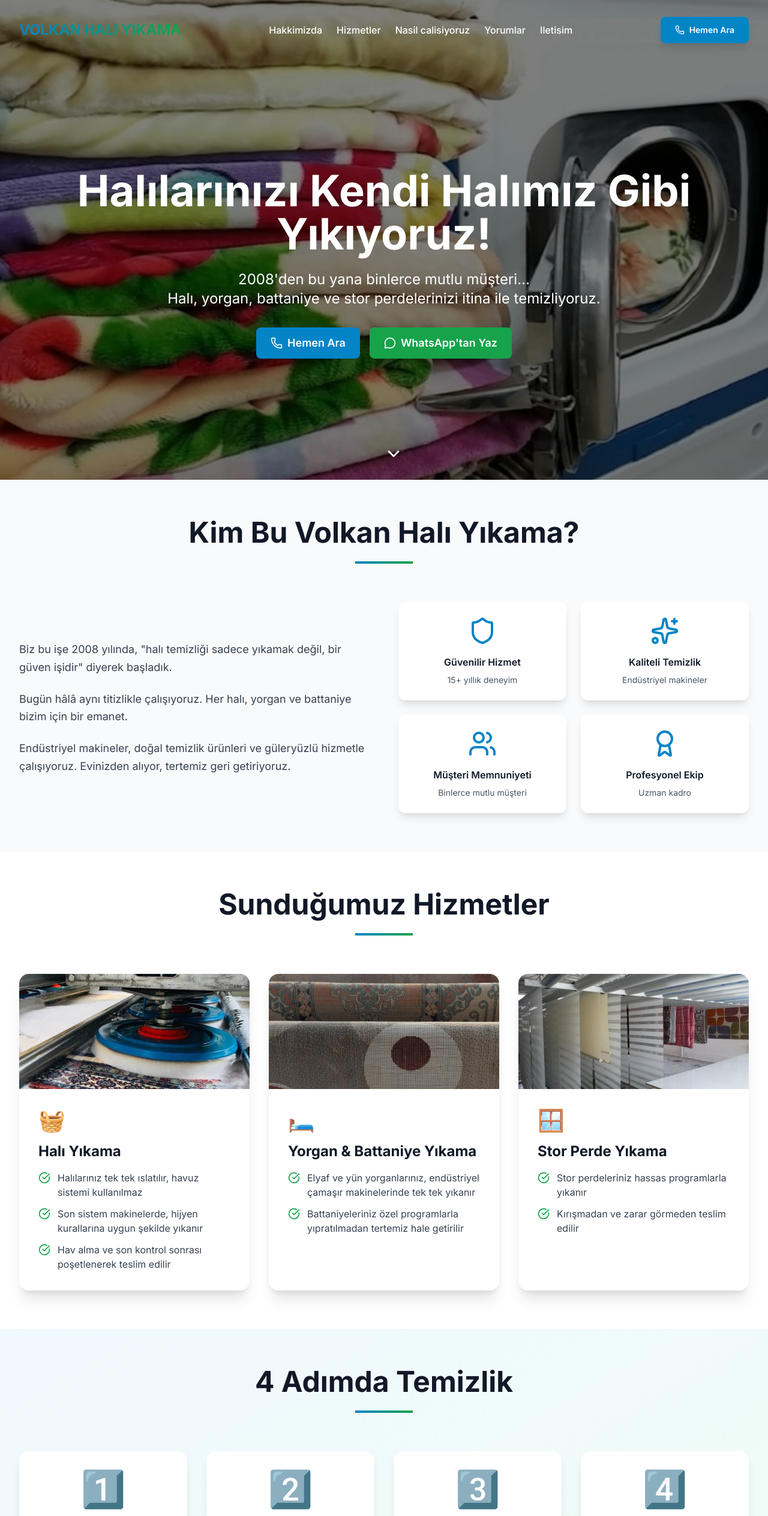
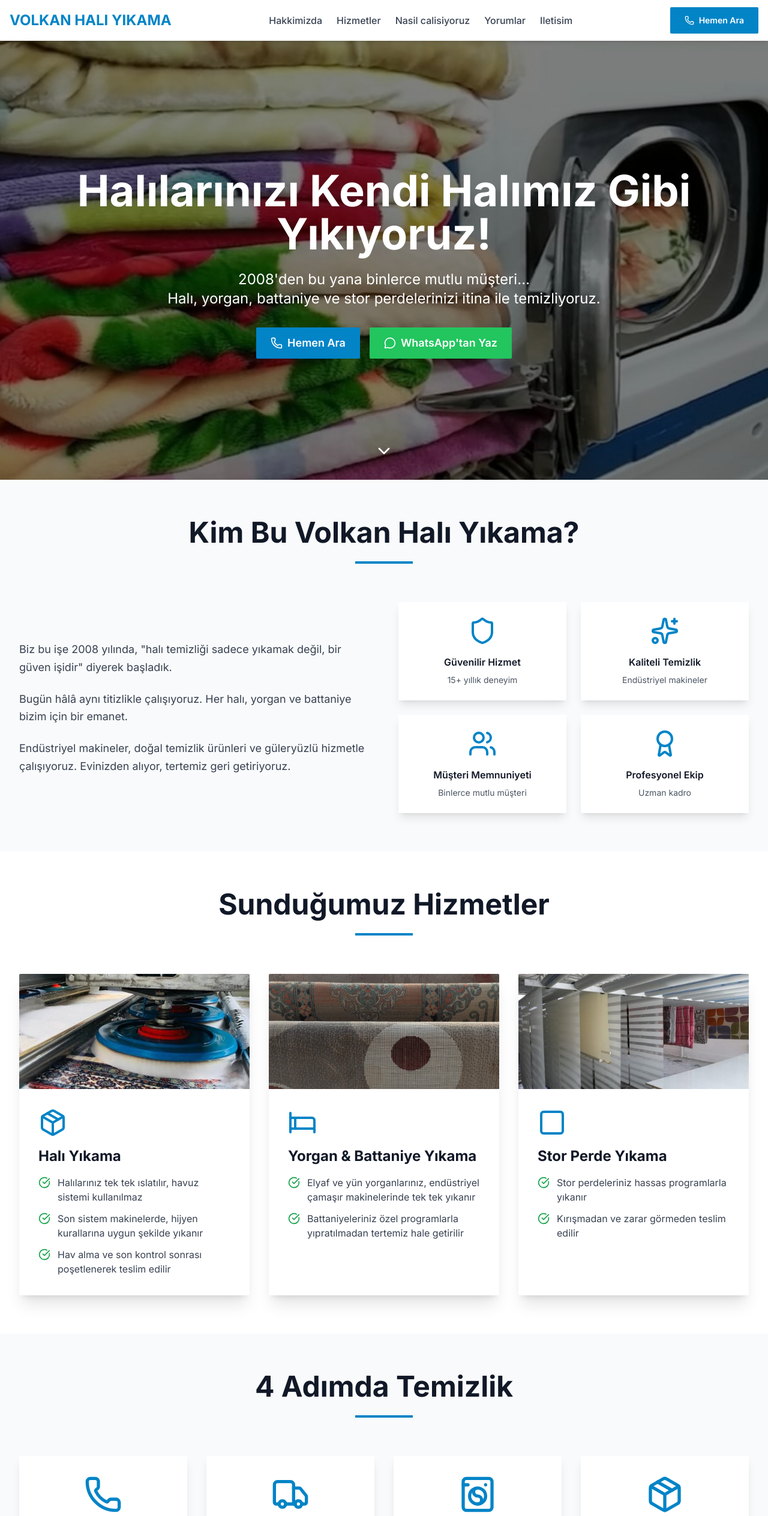
Before and after one commit to Cekolabs/volkan, a React (Create React App) app: page / in a window 1280 px wide. Shown: the top 2528 px of the page at 60% size. Built offline with nearby package versions, Linux system fonts and the light colour scheme.

Commit message:
Refactor components to remove framer-motion animations, update button styles to use rounded-sm, and enhance Tailwind CSS configurations for improved consistency.

```diff
--- a/src/components/About.tsx
+++ b/src/components/About.tsx
@@ -1,5 +1,4 @@
 import React from 'react';
-import { motion } from 'framer-motion';
 import { Shield, Sparkles, Users, Award } from 'lucide-react';
 
 const About: React.FC = () => {
@@ -25,26 +24,15 @@ const About: React.FC = () => {
   return (
     <section id="hakkimizda" className="section-padding bg-gray-50">
       <div className="container-custom">
-        <motion.div
-          initial={{ opacity: 0, y: 30 }}
-          whileInView={{ opacity: 1, y: 0 }}
-          transition={{ duration: 0.8 }}
-          viewport={{ once: true }}
-          className="text-center mb-16"
-        >
+        <div className="text-center mb-16">
           <h2 className="text-4xl md:text-5xl font-bold text-gray-900 mb-6">
             Kim Bu Volkan Halı Yıkama?
           </h2>
-          <div className="w-24 h-1 bg-gradient-to-r from-primary-600 to-secondary-600 mx-auto"></div>
-        </motion.div>
+          <div className="w-24 h-1 bg-primary-600 mx-auto"></div>
+        </div>
 
         <div className="grid md:grid-cols-2 gap-12 items-center">
-          <motion.div
-            initial={{ opacity: 0, x: -30 }}
-            whileInView={{ opacity: 1, x: 0 }}
-            transition={{ duration: 0.8 }}
-            viewport={{ once: true }}
-          >
+          <div>
             <p className="text-lg text-gray-700 leading-relaxed mb-6">
               Biz bu işe 2008 yılında, "halı temizliği sadece yıkamak değil, bir
               güven işidir" diyerek başladık.
@@ -57,32 +45,22 @@ const About: React.FC = () => {
               Endüstriyel makineler, doğal temizlik ürünleri ve güleryüzlü
               hizmetle çalışıyoruz. Evinizden alıyor, tertemiz geri getiriyoruz.
             </p>
-          </motion.div>
+          </div>
 
-          <motion.div
-            initial={{ opacity: 0, x: 30 }}
-            whileInView={{ opacity: 1, x: 0 }}
-            transition={{ duration: 0.8 }}
-            viewport={{ once: true }}
-            className="grid grid-cols-2 gap-6"
-          >
+          <div className="grid grid-cols-2 gap-6">
             {features.map((item, index) => (
-              <motion.div
+              <div
                 key={index}
-                initial={{ opacity: 0, y: 20 }}
-                whileInView={{ opacity: 1, y: 0 }}
-                transition={{ duration: 0.6, delay: index * 0.1 }}
-                viewport={{ once: true }}
-                className="text-center p-6 bg-white rounded-xl shadow-lg card-hover"
+                className="text-center p-6 bg-white rounded-sm shadow-lg card-hover"
               >
                 <item.icon className="w-12 h-12 text-primary-600 mx-auto mb-4" />
                 <h3 className="font-semibold text-gray-900 mb-2">
                   {item.title}
                 </h3>
                 <p className="text-gray-600 text-sm">{item.desc}</p>
-              </motion.div>
+              </div>
             ))}
-          </motion.div>
+          </div>
         </div>
       </div>
     </section>
--- a/src/components/Footer.tsx
+++ b/src/components/Footer.tsx
@@ -1,11 +1,13 @@
 import React from 'react';
+import { Copyright } from 'lucide-react';
 
 const Footer: React.FC = () => {
   return (
     <footer className="bg-gray-800 text-white py-8">
       <div className="container-custom text-center">
-        <p className="text-gray-400">
-          ©️ 2025 Volkan Halı Yıkama – Tüm Hakları Saklıdır
+        <p className="text-gray-400 flex items-center justify-center">
+          <Copyright className="w-4 h-4 mr-2" />
+          2025 Volkan Halı Yıkama – Tüm Hakları Saklıdır
         </p>
       </div>
     </footer>
--- a/src/components/Hero.tsx
+++ b/src/components/Hero.tsx
@@ -1,5 +1,4 @@
 import React from 'react';
-import { motion } from 'framer-motion';
 import { Phone, MessageCircle, ChevronDown } from 'lucide-react';
 
 const Hero: React.FC = () => {
@@ -15,11 +14,7 @@ const Hero: React.FC = () => {
       </div>
 
       <div className="relative z-10 text-center text-white container-custom px-4">
-        <motion.div
-          initial={{ opacity: 0, y: 30 }}
-          animate={{ opacity: 1, y: 0 }}
-          transition={{ duration: 0.8 }}
-        >
+        <div>
           <h1 className="text-4xl md:text-6xl lg:text-7xl font-bold mb-6">
             Halılarınızı Kendi Halımız Gibi Yıkıyoruz!
           </h1>
@@ -30,28 +25,27 @@ const Hero: React.FC = () => {
             temizliyoruz.
           </p>
           <div className="flex flex-col sm:flex-row gap-4 justify-center items-center">
-            <a href="tel:+905551234567" className="btn-primary text-lg">
+            <a
+              href="tel:+905551234567"
+              className="bg-primary-600 hover:bg-primary-700 text-white font-semibold py-3 px-6 rounded-sm inline-flex items-center text-lg transition-colors"
+            >
               <Phone className="w-5 h-5 mr-2" />
               Hemen Ara
             </a>
             <a
               href="https://wa.me/905551234567"
-              className="btn-secondary text-lg"
+              className="bg-secondary-500 hover:bg-secondary-600 text-white font-semibold py-3 px-6 rounded-sm inline-flex items-center text-lg transition-colors"
             >
               <MessageCircle className="w-5 h-5 mr-2" />
               WhatsApp'tan Yaz
             </a>
           </div>
-        </motion.div>
+        </div>
       </div>
 
-      <motion.div
-        className="absolute bottom-8 left-1/2 transform -translate-x-1/2"
-        animate={{ y: [0, 10, 0] }}
-        transition={{ duration: 2, repeat: Infinity }}
-      >
+      <div className="absolute bottom-8 left-1/2 transform -translate-x-1/2">
         <ChevronDown className="w-8 h-8 text-white" />
-      </motion.div>
+      </div>
     </section>
   );
 };
--- a/src/components/Navigation.tsx
+++ b/src/components/Navigation.tsx
@@ -1,5 +1,4 @@
 import React, { useState } from 'react';
-import { motion, useScroll, useTransform } from 'framer-motion';
 import { Phone, Menu, X } from 'lucide-react';
 
 interface NavigationProps {
@@ -12,8 +11,6 @@ const Navigation: React.FC<NavigationProps> = ({
   scrollToSection,
 }) => {
   const [isMenuOpen, setIsMenuOpen] = useState(false);
-  const { scrollY } = useScroll();
-  const y = useTransform(scrollY, [0, 100], [0, -20]);
 
   const menuItems = [
     'hakkimizda',
@@ -29,22 +26,12 @@ const Navigation: React.FC<NavigationProps> = ({
   };
 
   return (
-    <motion.nav
-      className={`fixed top-4 left-4 right-4 z-50 transition-all duration-300 rounded-lg ${
-        isScrolled ? 'bg-white/95 backdrop-blur-md shadow-lg' : 'bg-transparent'
-      }`}
-      style={{ y }}
-    >
+    <nav className="fixed top-0 left-0 right-0 z-50 bg-white shadow-md">
       <div className="container-custom px-4 py-3">
         <div className="flex items-center justify-between">
-          <motion.div
-            className="text-xl md:text-2xl font-bold text-gradient"
-            initial={{ opacity: 0, x: -20 }}
-            animate={{ opacity: 1, x: 0 }}
-            transition={{ duration: 0.6 }}
-          >
+          <div className="text-xl md:text-2xl font-bold text-primary-600">
             VOLKAN HALI YIKAMA
-          </motion.div>
+          </div>
 
           {/* Desktop Menu */}
           <div className="hidden lg:flex items-center space-x-6">
@@ -52,11 +39,7 @@ const Navigation: React.FC<NavigationProps> = ({
               <button
                 key={item}
                 onClick={() => scrollToSection(item)}
-                className={`font-medium transition-colors duration-300 ${
-                  isScrolled
-                    ? 'text-gray-700 hover:text-primary-600'
-                    : 'text-white hover:text-primary-300'
-                }`}
+                className="font-medium text-gray-700 hover:text-primary-600"
               >
                 {item.charAt(0).toUpperCase() + item.slice(1).replace('-', ' ')}
               </button>
@@ -85,11 +68,7 @@ const Navigation: React.FC<NavigationProps> = ({
             </a>
             <button
               onClick={() => setIsMenuOpen(!isMenuOpen)}
-              className={`p-2 rounded-lg transition-colors duration-300 ${
-                isScrolled
-                  ? 'text-gray-700 hover:text-primary-600'
-                  : 'text-white hover:text-primary-300'
-              }`}
+              className="p-2 text-gray-700 hover:text-primary-600"
             >
               {isMenuOpen ? (
                 <X className="w-6 h-6" />
@@ -102,28 +81,23 @@ const Navigation: React.FC<NavigationProps> = ({
 
         {/* Mobile Menu */}
         {isMenuOpen && (
-          <motion.div
-            initial={{ opacity: 0, y: -20 }}
-            animate={{ opacity: 1, y: 0 }}
-            exit={{ opacity: 0, y: -20 }}
-            className="lg:hidden mt-4 pb-4"
-          >
-            <div className="bg-white/95 backdrop-blur-md rounded-lg p-4 shadow-lg">
+          <div className="lg:hidden mt-4 pb-4">
+            <div className="bg-gray-50 rounded-sm p-4 shadow-lg">
               {menuItems.map((item) => (
                 <button
                   key={item}
                   onClick={() => handleMenuClick(item)}
-                  className="block w-full text-left py-3 px-4 text-gray-700 hover:text-primary-600 hover:bg-gray-50 rounded-lg transition-colors duration-300"
+                  className="block w-full text-left py-3 px-4 text-gray-700 hover:text-primary-600 hover:bg-gray-100 rounded-sm"
                 >
                   {item.charAt(0).toUpperCase() +
                     item.slice(1).replace('-', ' ')}
                 </button>
               ))}
             </div>
-          </motion.div>
+          </div>
         )}
       </div>
-    </motion.nav>
+    </nav>
   );
 };
 
--- a/src/components/Process.tsx
+++ b/src/components/Process.tsx
@@ -1,62 +1,52 @@
 import React from 'react';
-import { motion } from 'framer-motion';
-import { ArrowRight } from 'lucide-react';
+import {
+  ArrowRight,
+  Phone,
+  Truck,
+  WashingMachine,
+  Package,
+  CheckCircle,
+} from 'lucide-react';
 
 const Process: React.FC = () => {
   const steps = [
     {
-      step: '1️⃣',
+      step: <Phone className="w-16 h-16 text-primary-600 mx-auto" />,
       title: 'Telefonla Bize Ulaşıyorsunuz',
       desc: 'Tek bir telefon ile randevu alın',
     },
     {
-      step: '2️⃣',
+      step: <Truck className="w-16 h-16 text-primary-600 mx-auto" />,
       title: 'Halılarınızı Evinizden Alıyoruz',
       desc: 'Ücretsiz evden alma hizmeti',
     },
     {
-      step: '3️⃣',
+      step: <WashingMachine className="w-16 h-16 text-primary-600 mx-auto" />,
       title: 'Fabrikamızda İtina İle Yıkıyoruz',
       desc: 'Profesyonel ekipman ve yöntemler',
     },
     {
-      step: '4️⃣',
+      step: <Package className="w-16 h-16 text-primary-600 mx-auto" />,
       title: 'Poşetlenmiş ve Mis Kokulu Şekilde Geri Getiriyoruz',
       desc: 'Ücretsiz teslimat hizmeti',
     },
   ];
 
   return (
-    <section
-      id="nasil-calisiyoruz"
-      className="section-padding bg-gradient-to-br from-primary-50 to-secondary-50"
-    >
+    <section id="nasil-calisiyoruz" className="section-padding bg-gray-50">
       <div className="container-custom">
-        <motion.div
-          initial={{ opacity: 0, y: 30 }}
-          whileInView={{ opacity: 1, y: 0 }}
-          transition={{ duration: 0.8 }}
-          viewport={{ once: true }}
-          className="text-center mb-16"
-        >
+        <div className="text-center mb-16">
           <h2 className="text-4xl md:text-5xl font-bold text-gray-900 mb-6">
             4 Adımda Temizlik
           </h2>
-          <div className="w-24 h-1 bg-gradient-to-r from-primary-600 to-secondary-600 mx-auto"></div>
-        </motion.div>
+          <div className="w-24 h-1 bg-primary-600 mx-auto"></div>
+        </div>
 
         <div className="grid md:grid-cols-4 gap-8">
           {steps.map((step, index) => (
-            <motion.div
-              key={index}
-              initial={{ opacity: 0, y: 30 }}
-              whileInView={{ opacity: 1, y: 0 }}
-              transition={{ duration: 0.8, delay: index * 0.1 }}
-              viewport={{ once: true }}
-              className="text-center"
-            >
-              <div className="bg-white rounded-2xl p-8 shadow-lg card-hover">
-                <div className="text-6xl mb-4">{step.step}</div>
+            <div key={index} className="text-center">
+              <div className="bg-white rounded-sm p-8 shadow-lg card-hover">
+                <div className="mb-4">{step.step}</div>
                 <h3 className="text-xl font-bold text-gray-900 mb-4">
                   {step.title}
                 </h3>
@@ -67,23 +57,18 @@ const Process: React.FC = () => {
                   <ArrowRight className="w-8 h-8 text-primary-600 mx-auto" />
                 </div>
               )}
-            </motion.div>
+            </div>
           ))}
         </div>
 
-        <motion.div
-          initial={{ opacity: 0, y: 20 }}
-          whileInView={{ opacity: 1, y: 0 }}
-          transition={{ duration: 0.8, delay: 0.5 }}
-          viewport={{ once: true }}
-          className="text-center mt-12"
-        >
-          <div className="bg-white rounded-2xl p-8 shadow-lg inline-block">
-            <p className="text-xl font-semibold text-gray-900">
-              ➡️ Üstelik tüm bu süreç boyunca hiçbir ek ücret yok.
+        <div className="text-center mt-12">
+          <div className="bg-white rounded-sm p-8 shadow-lg inline-block">
+            <p className="text-xl font-semibold text-gray-900 flex items-center justify-center">
+              <CheckCircle className="w-6 h-6 text-primary-600 mr-2" />
+              Üstelik tüm bu süreç boyunca hiçbir ek ücret yok.
             </p>
           </div>
-        </motion.div>
+        </div>
       </div>
     </section>
   );
--- a/src/components/Services.tsx
+++ b/src/components/Services.tsx
@@ -1,12 +1,11 @@
 import React from 'react';
-import { motion } from 'framer-motion';
-import { CheckCircle } from 'lucide-react';
+import { CheckCircle, Package, Bed, Square } from 'lucide-react';
 
 const Services: React.FC = () => {
   const services = [
     {
       title: 'Halı Yıkama',
-      icon: '🧺',
+      icon: <Package className="w-12 h-12 text-primary-600" />,
       features: [
         'Halılarınız tek tek ıslatılır, havuz sistemi kullanılmaz',
         'Son sistem makinelerde, hijyen kurallarına uygun şekilde yıkanır',
@@ -16,7 +15,7 @@ const Services: React.FC = () => {
     },
     {
       title: 'Yorgan & Battaniye Yıkama',
-      icon: '🛏️',
+      icon: <Bed className="w-12 h-12 text-primary-600" />,
       features: [
         'Elyaf ve yün yorganlarınız, endüstriyel çamaşır makinelerinde tek tek yıkanır',
         'Battaniyeleriniz özel programlarla yıpratılmadan tertemiz hale getirilir',
@@ -25,7 +24,7 @@ const Services: React.FC = () => {
     },
     {
       title: 'Stor Perde Yıkama',
-      icon: '🪟',
+      icon: <Square className="w-12 h-12 text-primary-600" />,
       features: [
         'Stor perdeleriniz hassas programlarla yıkanır',
         'Kırışmadan ve zarar görmeden teslim edilir',
@@ -37,28 +36,18 @@ const Services: React.FC = () => {
   return (
     <section id="hizmetler" className="section-padding">
       <div className="container-custom">
-        <motion.div
-          initial={{ opacity: 0, y: 30 }}
-          whileInView={{ opacity: 1, y: 0 }}
-          transition={{ duration: 0.8 }}
-          viewport={{ once: true }}
-          className="text-center mb-16"
-        >
+        <div className="text-center mb-16">
           <h2 className="text-4xl md:text-5xl font-bold text-gray-900 mb-6">
             Sunduğumuz Hizmetler
           </h2>
-          <div className="w-24 h-1 bg-gradient-to-r from-primary-600 to-secondary-600 mx-auto"></div>
-        </motion.div>
+          <div className="w-24 h-1 bg-primary-600 mx-auto"></div>
+        </div>
 
         <div className="grid md:grid-cols-3 gap-8">
           {services.map((service, index) => (
-            <motion.div
+            <div
               key={index}
-              initial={{ opacity: 0, y: 30 }}
-              whileInView={{ opacity: 1, y: 0 }}
-              transition={{ duration: 0.8, delay: index * 0.2 }}
-              viewport={{ once: true }}
-              className="bg-white rounded-2xl shadow-xl overflow-hidden card-hover"
+              className="bg-white rounded-sm shadow-xl overflow-hidden card-hover"
             >
               <div className="h-48 overflow-hidden">
                 <img
@@ -68,7 +57,7 @@ const Services: React.FC = () => {
                 />
               </div>
               <div className="p-8">
-                <div className="text-4xl mb-4">{service.icon}</div>
+                <div className="mb-4">{service.icon}</div>
                 <h3 className="text-2xl font-bold text-gray-900 mb-4">
                   {service.title}
                 </h3>
@@ -81,7 +70,7 @@ const Services: React.FC = () => {
                   ))}
                 </ul>
               </div>
-            </motion.div>
+            </div>
           ))}
         </div>
       </div>
--- a/src/index.css
+++ b/src/index.css
@@ -15,11 +15,11 @@
 
 @layer components {
   .btn-primary {
-    @apply bg-primary-600 hover:bg-primary-700 text-white font-semibold py-3 px-6 rounded-lg transition-all duration-300 transform hover:scale-105 shadow-lg hover:shadow-xl inline-flex items-center justify-center;
+    @apply bg-primary-600 hover:bg-primary-700 text-white font-semibold py-3 px-6 rounded-sm;
   }
 
   .btn-secondary {
-    @apply bg-secondary-600 hover:bg-secondary-700 text-white font-semibold py-3 px-6 rounded-lg transition-all duration-300 transform hover:scale-105 shadow-lg hover:shadow-xl inline-flex items-center justify-center;
+    @apply bg-secondary-500 hover:bg-secondary-600 text-white font-semibold py-3 px-6 rounded-sm;
   }
 
   .section-padding {
@@ -31,10 +31,6 @@
   }
 
   .card-hover {
-    @apply transition-all duration-300 transform hover:scale-105 hover:shadow-xl;
-  }
-
-  .text-gradient {
-    @apply bg-gradient-to-r from-primary-600 to-secondary-600 bg-clip-text text-transparent;
+    @apply hover:shadow-lg;
   }
 }
```
Also changed, not shown: src/components/Contact.tsx (+10 -28 lines), src/components/Testimonials.tsx (+6 -17 lines), tailwind.config.js (+0 -15 lines).
